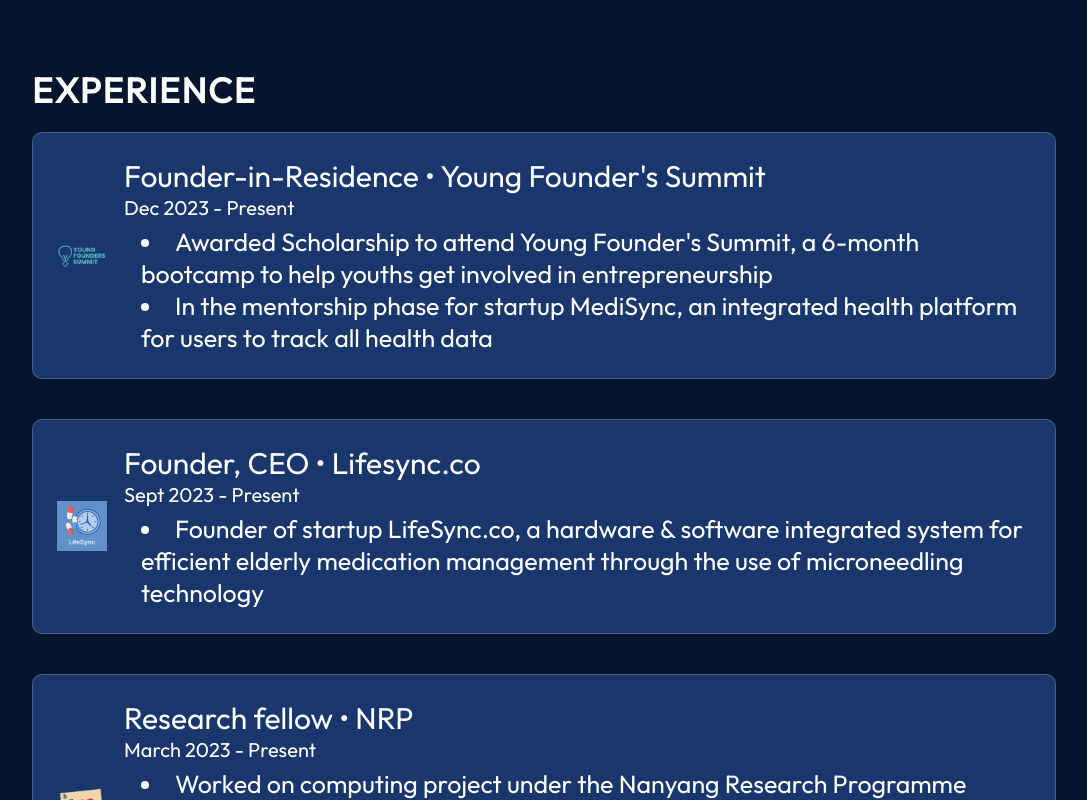
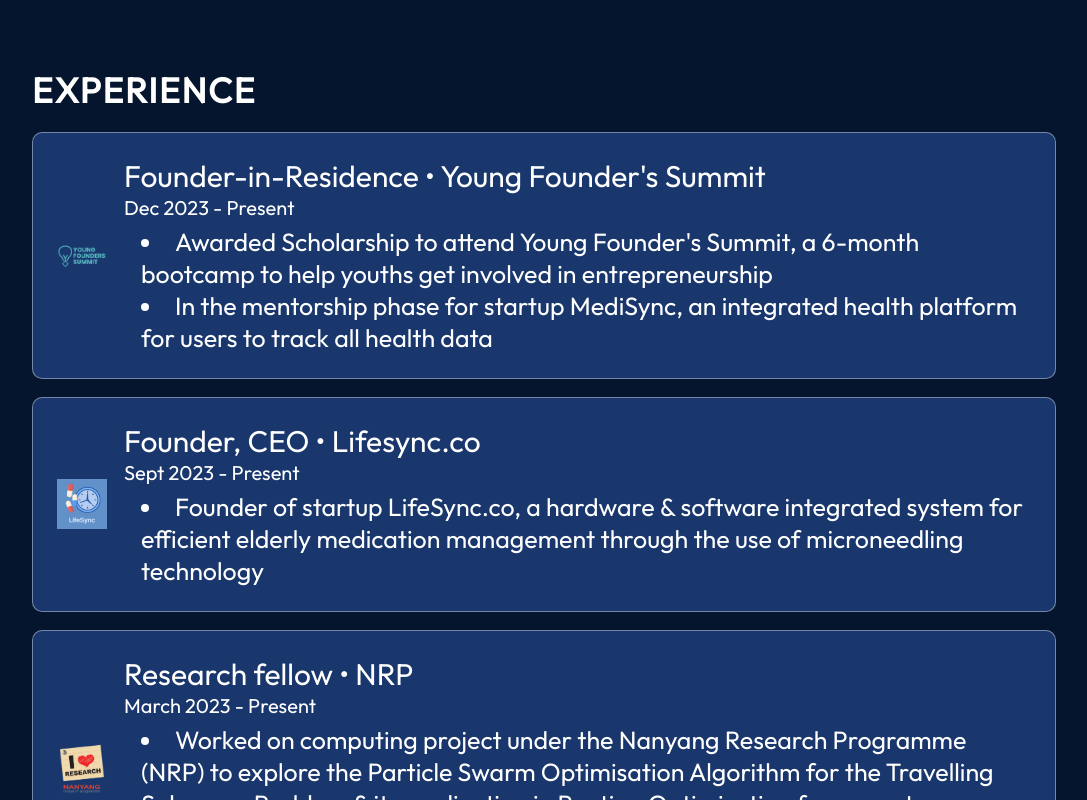
Before and after one commit to zhxyu019/mazhiyu, a React (Vite) app: page / in a window 1280 px wide. Shown: the part 2080-2880 px from the top of the page, without its empty margins (96-1183 px from the left). Built offline with nearby package versions, Linux system fonts and the light colour scheme.

Commit message:
added improvements to projects section

```diff
--- a/src/components/Experience/Experience.module.css
+++ b/src/components/Experience/Experience.module.css
@@ -27,7 +27,7 @@
   width: 100%;
   display: flex;
   flex-direction: column;
-  gap: 40px;
+  gap: 18px;
 }
 
 .historyItem {
@@ -38,7 +38,7 @@
   background: #19376d;
   border-radius: 10px;
   padding: 24px;
-  border: 1px solid rgba(255,255,255,0.2);
+  border: 1px solid rgba(255,255,255,0.4);
 }
 
 .historyItem img {
--- a/src/components/Projects/ProjectCard.jsx
+++ b/src/components/Projects/ProjectCard.jsx
@@ -7,12 +7,21 @@ export const ProjectCard = ({
   project: { title, imageSrc, description, skills, demo, source },
 }) => {
   return (
-    <div className={styles.container}>
+    <div>
+      <div className={styles.container}>
       <img
         src={getImageUrl(imageSrc)}
         alt={`Image of ${title}`}
         className={styles.image}
       />
+
+      {/* <div className={styles.links}>
+        <a href={demo} className={styles.link}>
+          Link
+        </a>
+      </div> */}
+
+    </div>
       <h3 className={styles.title}>{title}</h3>
       <p className={styles.description}>{description}</p>
       <ul className={styles.skills}>
@@ -24,11 +33,7 @@ export const ProjectCard = ({
           );
         })}
       </ul>
-      {/* <div className={styles.links}>
-        <a href={demo} className={styles.link}>
-          Link
-        </a>
-      </div> */}
+
     </div>
   );
 };
--- a/src/components/Projects/ProjectCard.module.css
+++ b/src/components/Projects/ProjectCard.module.css
@@ -8,8 +8,8 @@
   box-shadow: 0 16px 14px 0 #04152d;
   padding: 18px 24px;
   max-width: 100%;
-  border: 1px solid rgba(255,255,255,0.2);
-  margin: 40px;
+  border: 1px solid rgba(255,255,255,0.4);
+  margin: 20px;
 }
 
 .container :hover {
--- a/src/data/projects.json
+++ b/src/data/projects.json
@@ -13,7 +13,7 @@
   },
   {
     "title": "LifeSync",
-    "imageSrc": "projects/project.png",
+    "imageSrc": "projects/lifesync.png",
     "description": "2023 • An integrated medication system targeted at the elderly and their caretakers using microneedling technology (hardware) and Cloud Storage (software)",
     "skills": ["Swift", "Figma", "React", "Tinkercad", "Fusion360", "AWS Cloud", "LLM Models"]
   },
@@ -31,7 +31,7 @@
   },
   {
     "title": "Evaluation of Drone Detection Technologies",
-    "imageSrc": "projects/project.png",
+    "imageSrc": "projects/ss030.png",
     "description": "2022 • Academic research paper that compares the YOLOv5 object detection model against other ML models to detect drones and aerial objects more efficiently",
     "skills": ["Python", "Roboflow", "Tensorflow", "Mavic & Phantom Drone"]
   },
```
Also changed, not shown: assets/projects/lifesync.png (added), assets/projects/ss030.png (added).
